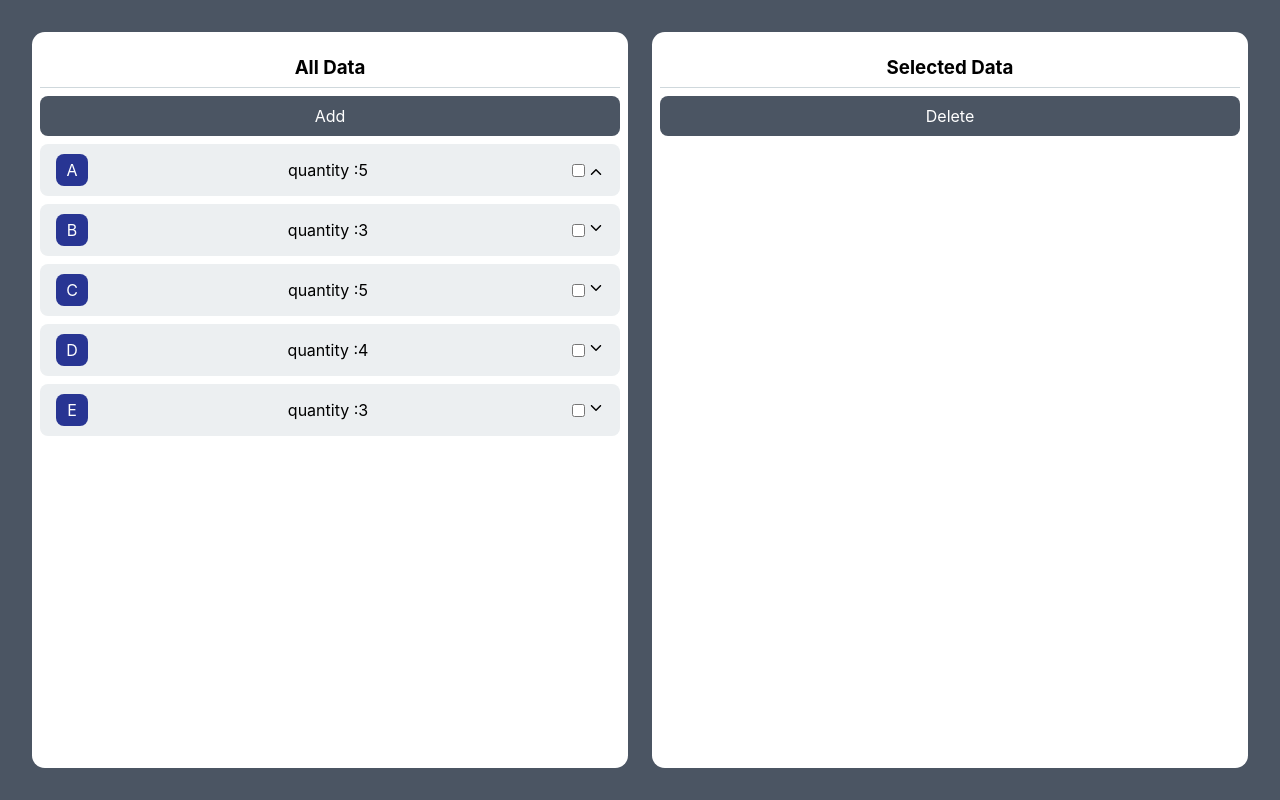
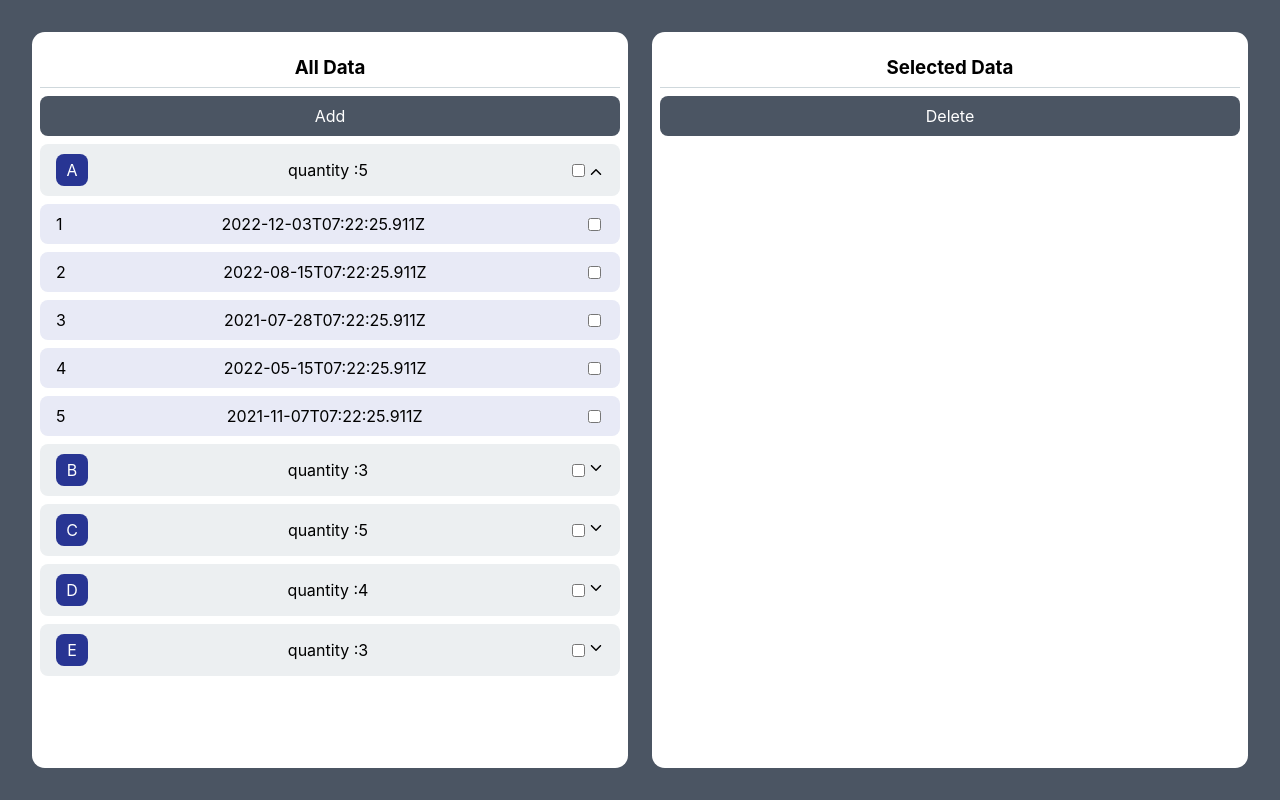
Before and after one commit to MobinaBakhshpour/Task-, a React (Create React App) app: page / in a window 1280 px wide. Both pictures are taken after a click on the element 595 px from the left and 170 px from the top of the page. Built offline with nearby package versions, Linux system fonts and the light colour scheme.

Commit message:
start work with data : add subItems

```diff
--- a/src/box/Box.css
+++ b/src/box/Box.css
@@ -12,6 +12,7 @@
     padding: 1.5rem 0.5rem;
     width: 100%;
     height: calc(100vh - 7rem);
+
 }
 
 .title {
--- a/src/box/Box.js
+++ b/src/box/Box.js
@@ -2,7 +2,6 @@ import './Box.css';
 import React from 'react';
 
 export default function Box(props) {
-
     return (
         <div className="container" id='container'>
             <div className="title"><h3>{props.title}</h3></div>
--- a/src/index.css
+++ b/src/index.css
@@ -1,3 +1,4 @@
+
 body {
   margin: 0;
   font-family: -apple-system, BlinkMacSystemFont, 'Segoe UI', 'Roboto', 'Oxygen',
--- a/src/selectElement/Select.css
+++ b/src/selectElement/Select.css
@@ -3,7 +3,7 @@
     flex-direction: row;
     justify-content: space-between;
     align-items: center;
-    margin-top: 0.5rem;
+    margin: 0.5rem 0;
     padding: 0 1rem;
     border-radius: 0.5rem;
     background-color: #ECEFF1;
--- a/src/selectElement/Select.js
+++ b/src/selectElement/Select.js
@@ -1,30 +1,42 @@
 import { click } from '@testing-library/user-event/dist/click';
 import './Select.css';
-import React from 'react';
+import React, { useState } from 'react';
 import { IoIosArrowDown } from "react-icons/io";
+import Row from './rows/Row';
+import dataList from '../datas';
 
 
 export default function Select(props) {
 
-    function clickArrow() {
-        let arrowElm = document.getElementById('arrow');
-
-        arrowElm.style.transform == '' ? arrowElm.style.transform = 'rotate(180deg)' : arrowElm.style.transform = '';
-
+    const [isRotated, setRotated] = useState(false)
+    function clickArrow(event) {
+        setRotated(prev => !prev)
     }
-
-
-
+    let test = null
     return (
+        <>
             <div className="select">
                 <span className="idName">{props.idElm}</span>
                 <p className='quantity'>quantity :{props.quantity}</p>
                 <div className='groupCheckboxIcon'>
                     <input type="checkbox" name="checkbox" id="" />
-                <div id="arrow" onClick={clickArrow}>
+                    <div id="arrow" onClick={clickArrow} style={{ transform: isRotated ? "rotate(180deg)" : "rotate(0deg)", cursor: 'pointer' }}>
                         <IoIosArrowDown />
                     </div>
                 </div>
             </div>
+
+            {isRotated && <div className="subMenu">
+                {Object.entries(dataList).map(([key, data]) => (
+                    data.map((item, index) => {
+                        if (key === props.idElm) {
+                            return <Row number={index + 1} created={item.created}></Row>
+                        }
+                        return null
+                    }
+                    ))
+                )}
+            </div>}
+        </>
     )
 }
--- /dev/null
+++ b/src/selectElement/rows/Row.css
@@ -0,0 +1,11 @@
+.row {
+    display: flex;
+    flex-direction: row;
+    justify-content: space-between;
+    align-items: center;
+    background-color: #E8EAF6;
+    border-radius: 0.5rem;
+    margin-bottom: 0.5rem;
+    padding: 0 1rem;
+    line-height: 0.5rem;
+}
--- /dev/null
+++ b/src/selectElement/rows/Row.js
@@ -0,0 +1,12 @@
+import './Row.css';
+import React from 'react';
+
+export default function Row(props) {
+    return (
+        <div className="row" id='row'>
+            <span className="number">{props.number}</span>
+            <p className='created'>{props.created}</p>
+            <input type="checkbox" name="" id="" />
+        </div>
+    )
+}
```
Also changed, not shown: src/App.js (+5 -5 lines). Lines whose indentation alone changed are shown as unchanged.
